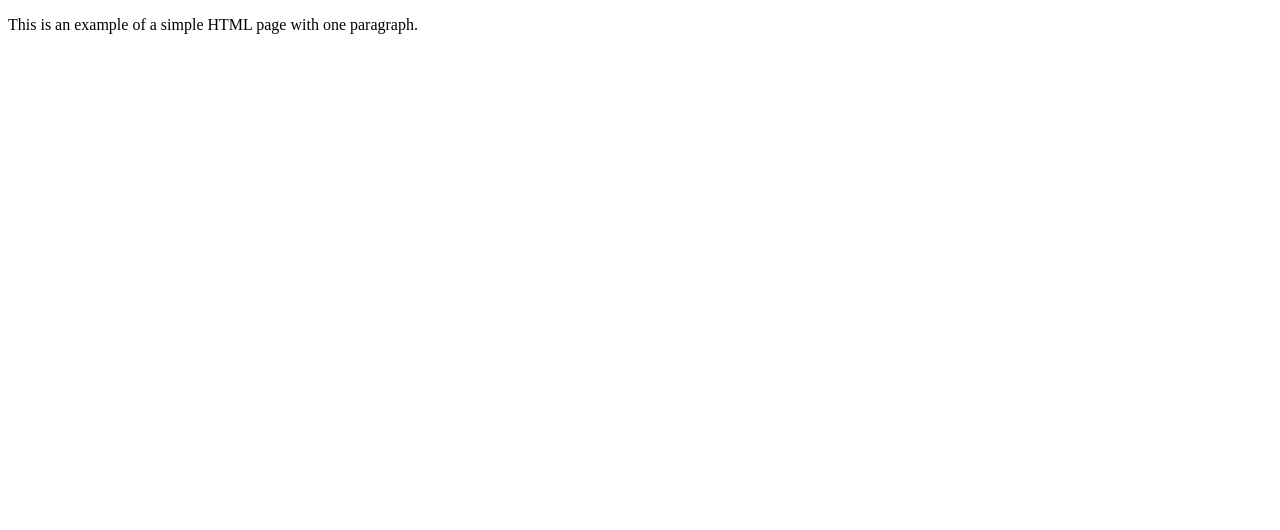
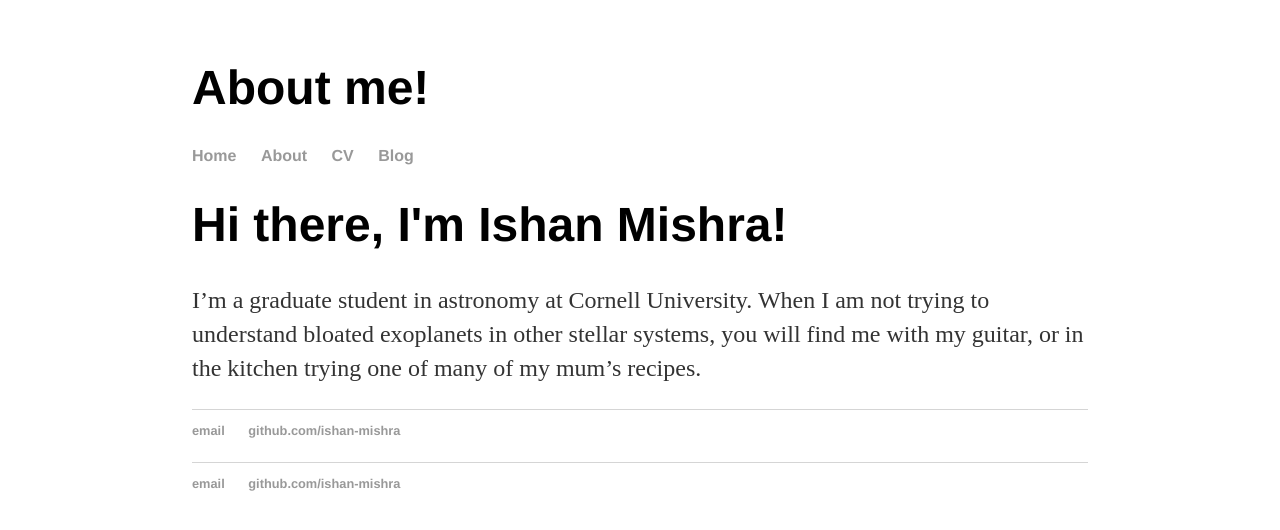
Before and after one commit to ishan-mishra/sample-website-1, a plain HTML site: page about/index.html in a window 1280 px wide. Drawn offline with Linux system fonts and the light colour scheme.

Commit message:
added formatting

```diff
--- a/about/index.html
+++ b/about/index.html
@@ -1,9 +1,51 @@
 <!DOCTYPE html>
 <html>
-    <head>
-        <title>Example</title>
-    </head>
-    <body>
-        <p>This is an example of a simple HTML page with one paragraph.</p>
-    </body>
+	<head>
+		<title>About me</title>
+		<!-- link to main stylesheet -->
+		<link rel="stylesheet" type="text/css" href="/css/main.css">
+	</head>
+	<body>
+		<div class="container">
+    		<div class="blurb">
+        		<h1>About me!</h1>
+				<p><!DOCTYPE html>
+<html>
+	<head>
+		<title>sample-website-1</title>
+		<!-- link to main stylesheet -->
+		<link rel="stylesheet" type="text/css" href="/css/main.css">
+	</head>
+	<body>
+		<nav>
+    		<ul>
+        		<li><a href="https://ishan-mishra.github.io/sample-website-1/">Home</a></li>
+	        	<li><a href="/about">About</a></li>
+        		<li><a href="https://ishan-mishra.github.io/sample-website-1/cv/CV.pdf">CV</a></li>
+        		<li><a href="/blog">Blog</a></li>
+    		</ul>
+		</nav>
+		<div class="container">
+    		<div class="blurb">
+        		<h1>Hi there, I'm Ishan Mishra!</h1>
+				<p>I’m a graduate student in astronomy at Cornell University. When I am not trying to understand bloated exoplanets in other stellar systems, you will find me with my guitar, or in the kitchen trying one of many of my mum’s recipes.</a></p>
+    		</div><!-- /.blurb -->
+		</div><!-- /.container -->
+		<footer>
+    		<ul>
+        		<li><a href="mailto:ishanmishra7541@gmail.com">email</a></li>
+        		<li><a href="https://github.com/ishan-mishra">github.com/ishan-mishra</a></li>
+			</ul>
+		</footer>
+	</body>
+</html></a></p>
+    		</div><!-- /.blurb -->
+		</div><!-- /.container -->
+		<footer>
+    		<ul>
+        		<li><a href="mailto:ishanmishra7541@gmail.com">email</a></li>
+        		<li><a href="https://github.com/ishan-mishra">github.com/ishan-mishra</a></li>
+			</ul>
+		</footer>
+	</body>
 </html>
```
